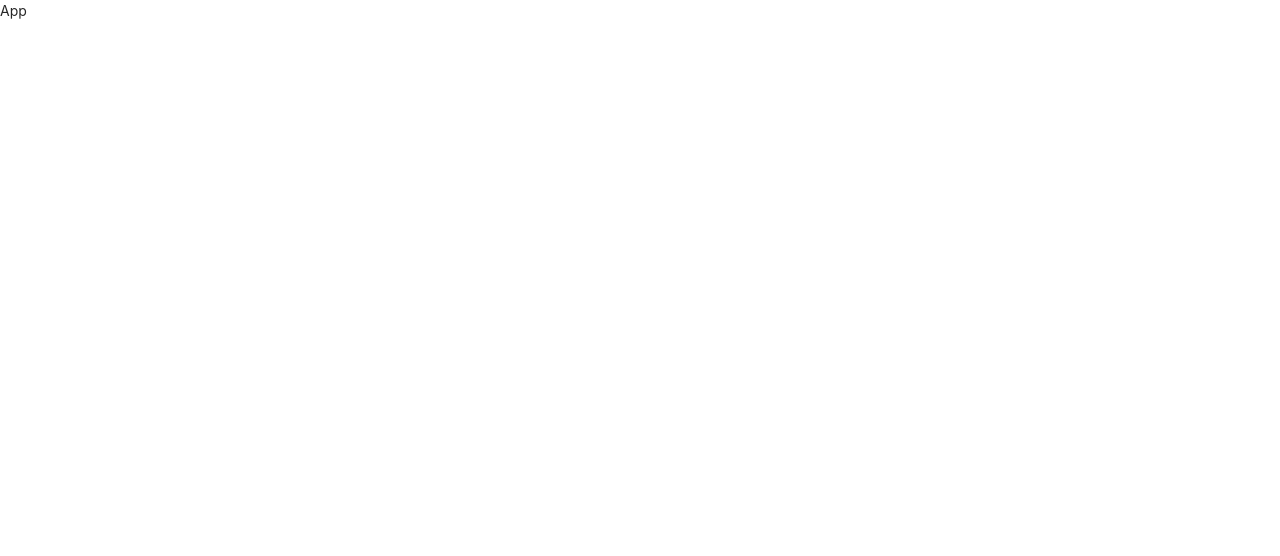
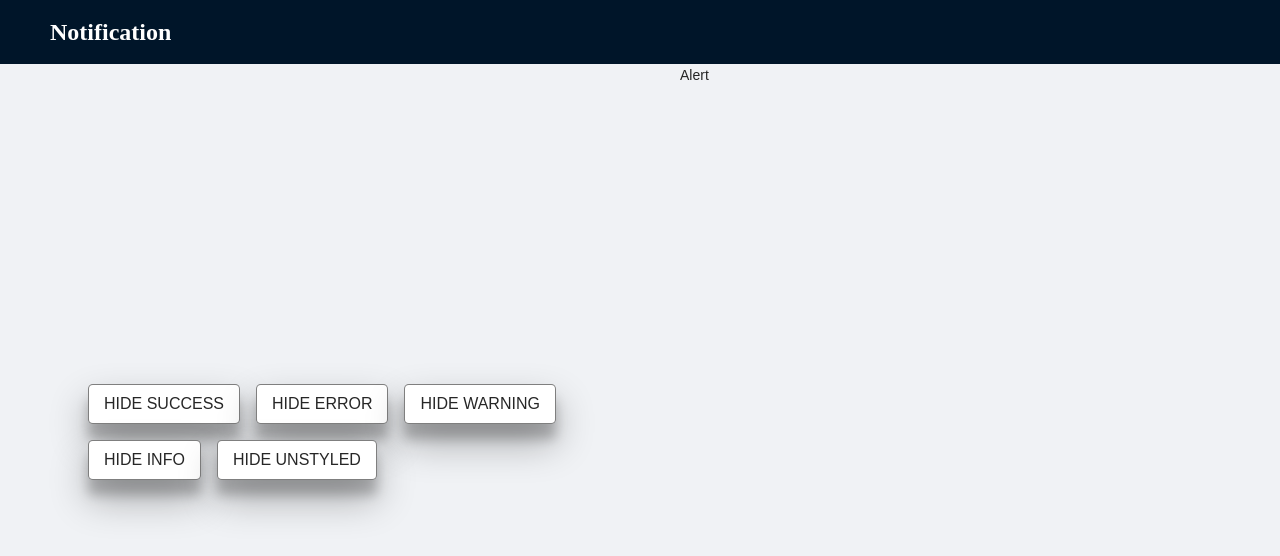
Before and after one commit to GNitin123/Notification-Module, a React (Vite) app: page / in a window 1280 px wide. Shown: the top 556 px of the page. Built offline with nearby package versions, Linux system fonts and the light colour scheme.

Commit message:
created action buttons

```diff
--- a/src/App.jsx
+++ b/src/App.jsx
@@ -1,8 +1,9 @@
 import '../src/assets/scss/styles.scss'
 import 'antd/dist/antd.min.css'
+import Notification from './components/Notification'
 
 const App = () => {
-  return <div>App</div>
+  return <Notification />
 }
 
 export default App
--- /dev/null
+++ b/src/assets/scss/components/_notification.scss
@@ -0,0 +1,26 @@
+.components-notification {
+  font-style: normal;
+  font-weight: normal;
+  font-family: $work-sans;
+  display: flex;
+  justify-content: space-between;
+  height: 100%;
+  &__btn-wrapper {
+    flex: 1;
+    align-self: center;
+    margin-left: 5rem;
+  }
+  &__alert-wrapper {
+    flex: 1;
+  }
+  &__action-btn {
+    margin: 0.5rem;
+    font-weight: 600;
+    font-size: 0.8rem;
+    border-radius: 0.3rem !important;
+    text-transform: uppercase;
+    background-color: $white !important;
+    border: 1px solid rgba(0, 0, 0, 0.5) !important;
+    box-shadow: rgba(0, 0, 0, 0.3) 0px 19px 38px, rgba(0, 0, 0, 0.22) 0px 15px 12px !important;
+  }
+}
--- a/src/assets/scss/styles.scss
+++ b/src/assets/scss/styles.scss
@@ -1,3 +1,4 @@
 @import './variables';
 @import './typography';
 @import './layouts/notification-layout';
+@import './components/notification';
--- /dev/null
+++ b/src/components/Notification.jsx
@@ -0,0 +1,28 @@
+import React from 'react'
+import NotificationLayout from '../layouts/NotificationLayout'
+import { Button } from 'antd'
+
+const ButtonList = [
+  { key: 1, title: 'success' },
+  { key: 2, title: 'Error' },
+  { key: 3, title: 'warning' },
+  { key: 4, title: 'info' },
+  { key: 5, title: 'unstyled' },
+]
+
+const Notification = () => {
+  const ButtonElement = ButtonList.map(button => (
+    <Button className="components-notification__action-btn" key={button.key} size="large">
+      Hide {button.title}
+    </Button>
+  ))
+
+  return (
+    <div className="components-notification">
+      <div className="components-notification__btn-wrapper">{ButtonElement}</div>
+      <div className="components-notification__alert-wrapper">Alert</div>
+    </div>
+  )
+}
+
+export default NotificationLayout(Notification)
```
